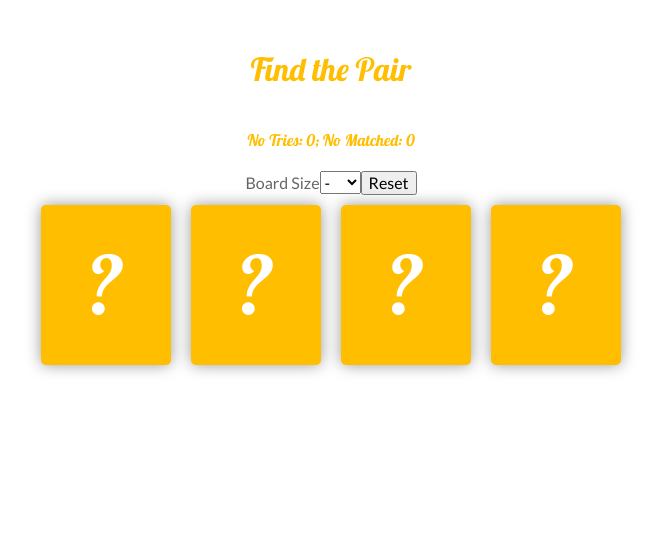
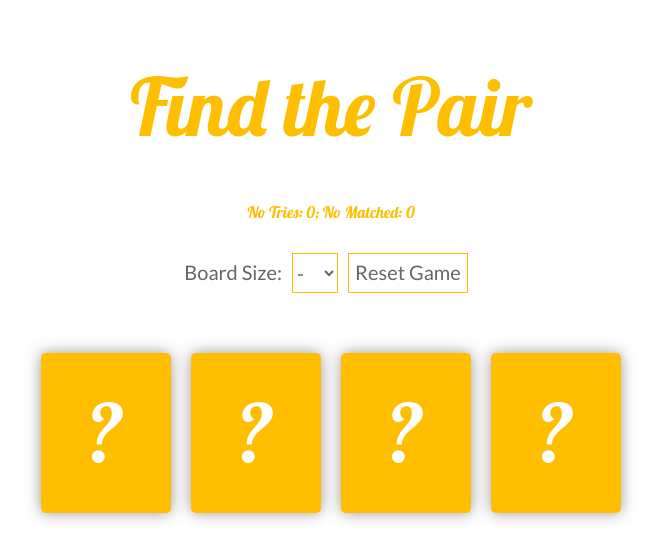
Before and after one commit to raeioul/raeioul.github.io, a React (Create React App) app: page / in a window 1280 px wide. Shown: the top 560 px of the page, without its empty margins (309-970 px from the left). Built offline with nearby package versions, Linux system fonts and the light colour scheme.

Commit message:
Restyled game controls, added dottet border + star in place of matched cards

```diff
--- a/src/App.js
+++ b/src/App.js
@@ -3,12 +3,13 @@ import * as React from 'react';
 import _ from 'lodash';
 import {
   Wrapper,
+  MainHeader,
   SuccessWrapper,
   Success,
   SuccessButton,
 } from './App.styles';
 
-import GameBoardInputs from './components/GameBoardInputs/GameBoardInputs';
+import GameControls from './components/GameControls/GameControls';
 import GameBoard from './components/GameBoard/GameBoard';
 
 import img1 from './assets/images/1.jpg';
@@ -219,12 +220,12 @@ class App extends React.Component<Props, State> {
   render() {
     return (
       <Wrapper>
-        <h1>Find the Pair</h1>
+        <MainHeader>Find the Pair</MainHeader>
         <h4>
           No Tries: {this.state.noTries}; No Matched: {this.state.noMatched}
         </h4>
 
-        <GameBoardInputs
+        <GameControls
           boardSize={this.state.boardSize}
           resizeBoard={this.handleBoardSizeChange}
           resetBoard={this.handleResetBoard}
--- a/src/App.styles.js
+++ b/src/App.styles.js
@@ -6,6 +6,11 @@ export const Wrapper = styled.div`
   justify-content: center;
   align-items: center;
   margin: 3rem;
+`;
+
+export const MainHeader = styled.h1`
+  font-size: 8rem;
+  margin: 3rem 0;
 `;
 
 export const SuccessWrapper = styled.div`
--- a/src/components/Card/Card.js
+++ b/src/components/Card/Card.js
@@ -17,6 +17,7 @@ const Square = (props: Props) => {
         matched={props.matched}
         activated={props.activated}
       >
+        <span />
         <Front>
           <h4>?</h4>
         </Front>
--- a/src/components/Card/Card.styles.js
+++ b/src/components/Card/Card.styles.js
@@ -25,11 +25,24 @@ export const Card = styled.div`
     font-size: 8rem;
     width: 130px;
     height: 160px;
+    border: ${(p) => (p.matched && '2px dotted transparent')};
+    border-radius: 5px;
     user-select: none;
     cursor: ${(p) => (!p.matched && 'pointer')};
     transform: ${(p) => shoudlYRotate(p)};
     transform-style: preserve-3d;
     transition: transform 300ms;
+    animation: ${(p) => (p.matched && 'showBorder')} 3000ms ease-in-out forwards;
+
+    :after {
+      content: '\\2606';
+      color: var(--mango);
+    }
+
+    @keyframes showBorder {
+      from { border-color: transparent; }
+      to { border-color: var(--mango); }
+    }
 `;
 
 const Face = css`
@@ -67,7 +80,6 @@ export const Front = styled.div`
 
 export const Back = styled.div`
   ${Face}
-
   background-color: var(--mango);
   background-image: url("${(p) => p.bgImg}");
   background-size: cover;
--- a/src/components/GameBoard/GameBoard.js
+++ b/src/components/GameBoard/GameBoard.js
@@ -20,7 +20,7 @@ const GameBoard = (props: Props) => {
 
   return (
     <Wrapper>
-      {props.cards.length > 0 ? cards : <h3>Choose boad&#39;s size:</h3>}
+      {props.cards.length > 0 ? cards : <h2>Choose boad&#39;s size</h2>}
     </Wrapper>
   );
 };
--- a/src/components/GameBoard/GameBoard.styles.js
+++ b/src/components/GameBoard/GameBoard.styles.js
@@ -6,6 +6,7 @@ export const Wrapper = styled.div`
   justify-content: center;
   flex-wrap: wrap;
   max-width: 1200px;
+  margin: 3rem 0;
 `;
 
 export default Wrapper;
--- a/src/components/GameBoardInputs/GameBoardInputs.js
+++ b/src/components/GameControls/GameControls.js
@@ -1,5 +1,6 @@
 // @flow
 import React from 'react';
+import { Wrapper, Label, Select, Reset } from './GameControls.styles';
 
 type Props = {
   boardSize: number,
@@ -9,11 +10,11 @@ type Props = {
 
 const GameBoardInputs = (props: Props) => {
   return (
-    <div>
-      <label id="bord-size" htmlFor="board-size">
-        Board Size
-      </label>
-      <select
+    <Wrapper>
+      <Label id="bord-size" htmlFor="board-size">
+        Board Size:
+      </Label>
+      <Select
         name="board-size"
         value={props.boardSize}
         onChange={props.resizeBoard}
@@ -23,11 +24,11 @@ const GameBoardInputs = (props: Props) => {
         <option value="16">16</option>
         <option value="24">24</option>
         <option value="32">32</option>
-      </select>
-      <button type="submit" onClick={props.resetBoard}>
-        Reset
-      </button>
-    </div>
+      </Select>
+      <Reset type="submit" onClick={props.resetBoard}>
+        Reset Game
+      </Reset>
+    </Wrapper>
   );
 };
 
--- /dev/null
+++ b/src/components/GameControls/GameControls.styles.js
@@ -0,0 +1,40 @@
+import styled from 'styled-components';
+
+export const Wrapper = styled.div`
+  display: flex;
+  flex-direction: column;
+  margin: 1rem 0;
+  font-size: 2rem;
+  height: 50px;
+
+  > * {
+    margin-bottom: 1rem;
+  }
+
+  @media (min-width: 400px) {
+    flex-direction: row;
+
+    > * {
+      margin-right: 1rem;
+    }
+  }
+`;
+
+export const Label = styled.label`
+  display: flex;
+  align-items: center;
+`;
+
+export const Select = styled.select`
+  background: none;
+  color: var(--dust);
+  border: 1px solid var(--mango);
+  outline: none;
+`;
+
+export const Reset = styled.button`
+  background: none;
+  color: var(--dust);
+  border: 1px solid var(--mango);
+  outline: none;
+`;
```
Also changed, not shown: src/components/GameBoardInputs/GameBoardIputs.styles.js (deleted), src/components/MainHeader/MainHeade.styles.js (deleted), src/components/MainHeader/MainHeader.js (deleted).
